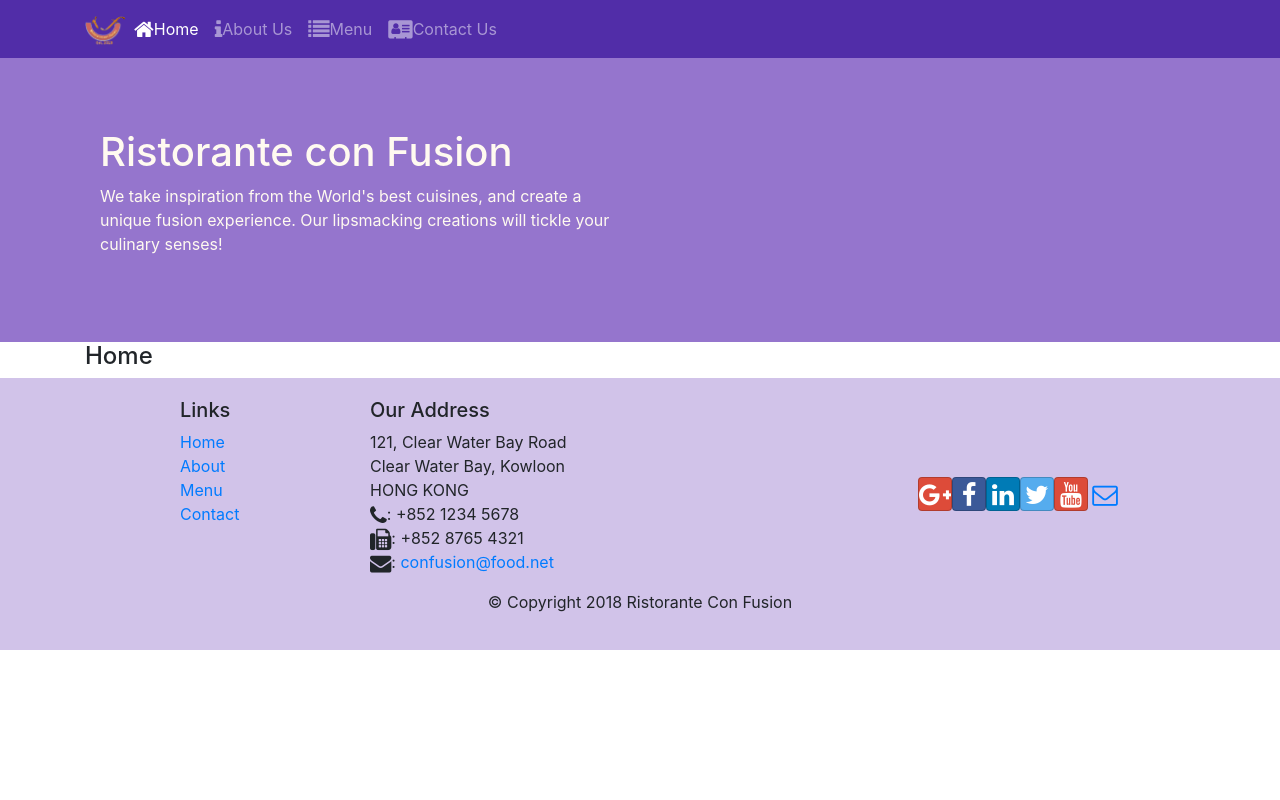
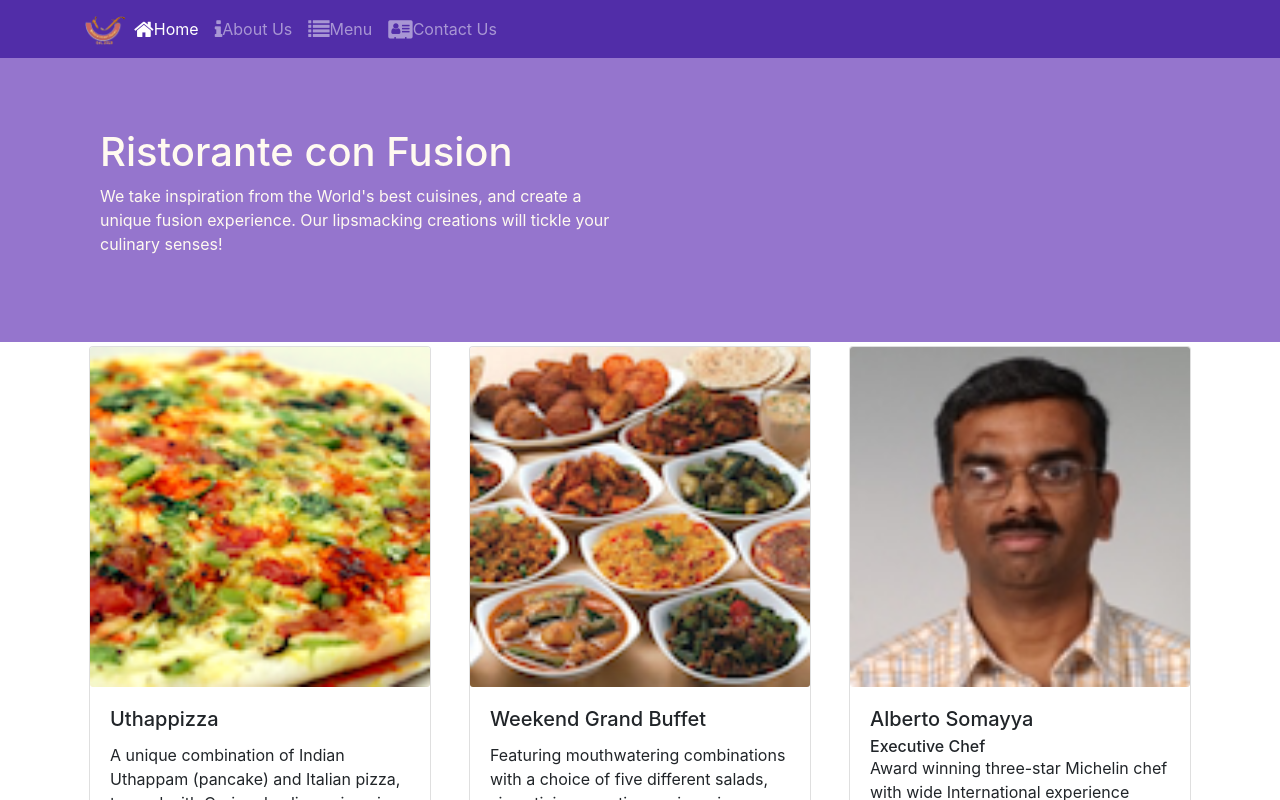
Before and after one commit to kolldavi/fullstack-coursera, a React (Create React App) app in the folder reactCourse/confusion/: page /home in a window 1280 px wide. Shown: the top 800 px of the page. Built offline with nearby package versions, Linux system fonts and the light colour scheme.

Commit message:
add about home component

```diff
--- a/reactCourse/confusion/src/components/Home.js
+++ b/reactCourse/confusion/src/components/Home.js
@@ -1,9 +1,33 @@
 import React from 'react';
+import { Card, CardImg, CardText, CardBody, CardTitle, CardSubtitle } from 'reactstrap';
+
+function RenderCard({ item }) {
+	return (
+		<Card>
+			<CardImg src={item.image} alt={item.name} />
+			<CardBody>
+				<CardTitle>{item.name}</CardTitle>
+				{item.designation ? <CardSubtitle>{item.designation}</CardSubtitle> : null}
+				<CardText>{item.description}</CardText>
+			</CardBody>
+		</Card>
+	);
+}
 
 function Home(props) {
 	return (
 		<div className="container">
-			<h4>Home</h4>
+			<div className="row align-items-start">
+				<div className="col-12 col-md m-1">
+					<RenderCard item={props.dish} />
+				</div>
+				<div className="col-12 col-md m-1">
+					<RenderCard item={props.promotion} />
+				</div>
+				<div className="col-12 col-md m-1">
+					<RenderCard item={props.leader} />
+				</div>
+			</div>
 		</div>
 	);
 }
```
